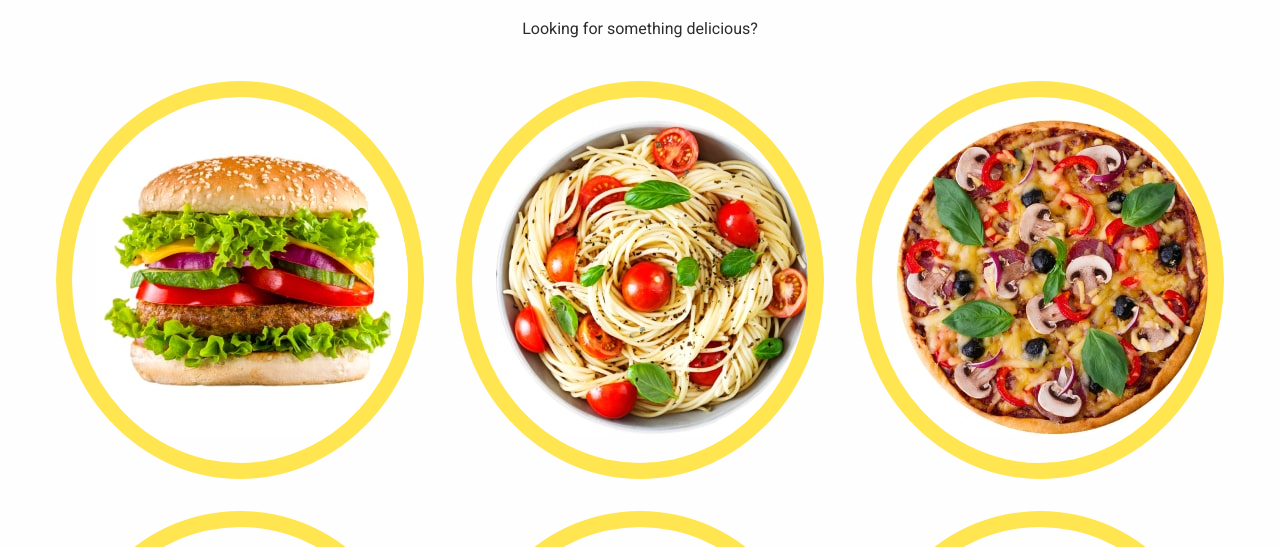
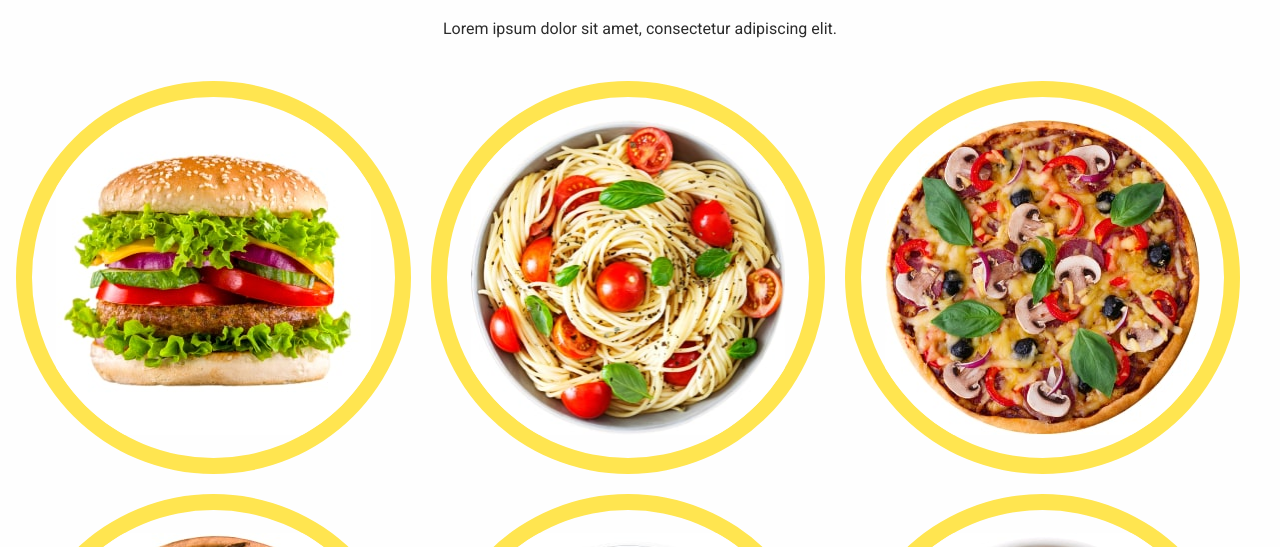
Before and after one commit to SergeyKorobka/blended-team-proj-116, a website built with Vite: page src/index.html in a window 1280 px wide. Shown: the part 184-731 px from the top of the page. Built offline with nearby package versions, Linux system fonts and the light colour scheme.

Commit message:
add product section

```diff
--- a/src/css/container.css
+++ b/src/css/container.css
@@ -1,25 +1,21 @@
 /* Styles for Mobile devices */
 .container {
   min-width: 320px;
-  max-width: 375px;
+  max-width: 320px;
   margin: 0 auto;
-  padding: 0 16px;
+  padding: 0 20px;
 }
 /* Styles for Tablet devices */
 @media only screen and (min-width: 768px) {
   .container {
     max-width: 768px;
+    padding: 0 32px;
   }
 }
 /* Styles for Desktop devices */
-@media only screen and (min-width: 1200px) {
+@media only screen and (min-width: 1280px) {
   .container {
-    max-width: 1200px;
+    max-width: 1280px;
+    padding: 0 16px;
   }
 }
-
-/* .container {
-  max-width: 1280px;
-  margin: 0 auto;
-  padding: 0 16px;
-} */
--- a/src/css/hero.css
+++ b/src/css/hero.css
@@ -1,17 +1,19 @@
 .product-section {
-  padding: 100px 0;
+  padding: 60px 0;
 }
 
 .product-title {
   margin-bottom: 20px;
 
-  font-size: 42px;
+  font-size: 28px;
   text-align: center;
   line-height: 1.5;
 }
 
 .product-subtitle {
-  margin-bottom: 40px;
+  margin-bottom: 60px;
+
+  font-size: 14px;
   text-align: center;
   line-height: 1.5;
 }
@@ -19,15 +21,15 @@
 .product-list {
   display: flex;
   flex-wrap: wrap;
-  gap: 32px;
+  gap: 20px;
 }
 
 .product-item {
   position: relative;
-  width: calc((100% - 64px) / 3);
-  padding: 23px 24px;
+  width: 100%;
+  padding: 18px 17px;
 
-  border: 16px solid #ffe550;
+  border: 11px solid #ffe550;
   border-radius: 50%;
   overflow: hidden;
 
@@ -66,3 +68,37 @@
 .product-item:hover {
   border-color: #bbf330;
 }
+
+@media screen and (min-width: 768px) {
+  .product-section {
+    padding: 100px 0;
+  }
+
+  .product-title {
+    font-size: 42px;
+  }
+
+  .product-subtitle {
+    font-size: 16px;
+  }
+
+  .product-item {
+    width: calc((100% - 32px) / 2);
+    padding: 20px 21px;
+
+    border: 14px solid #ffe550;
+  }
+}
+
+@media screen and (min-width: 1280px) {
+  .product-subtitle {
+    margin-bottom: 40px;
+  }
+
+  .product-item {
+    width: calc((100% - 64px) / 3);
+    padding: 23px 24px;
+
+    border: 16px solid #ffe550;
+  }
+}
--- a/src/css/reset.css
+++ b/src/css/reset.css
@@ -25,3 +25,9 @@ button {
   border: none;
   padding: 0;
 }
+
+img {
+  display: block;
+  max-width: 100%;
+  height: auto;
+}
--- a/src/partials/hero.html
+++ b/src/partials/hero.html
@@ -1,7 +1,9 @@
 <section class="section product-section">
   <div class="container">
     <h2 class="product-title">Some of Our Favorites</h2>
-    <p class="product-subtitle">Looking for something delicious?</p>
+    <p class="product-subtitle">
+      Lorem ipsum dolor sit amet, consectetur adipiscing elit.
+    </p>
     <ul class="product-list">
       <li class="product-item">
         <img
```
